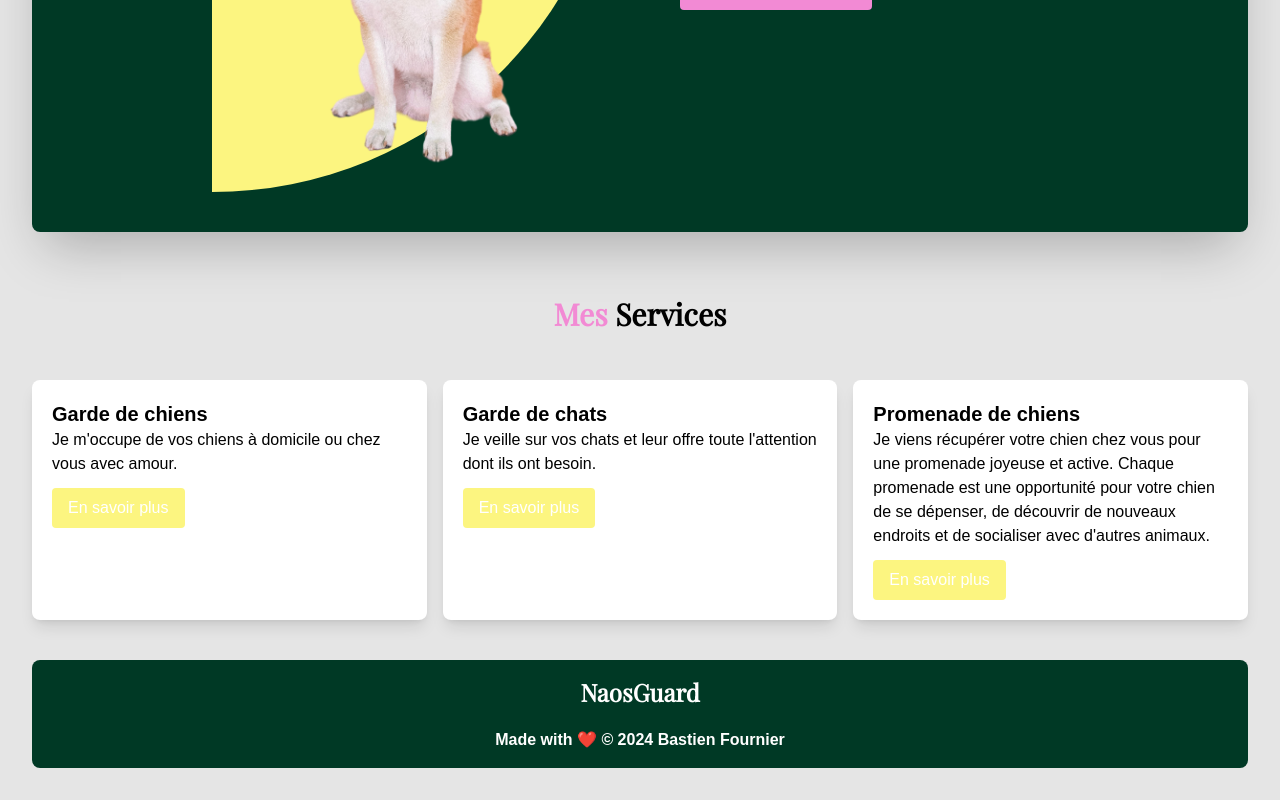
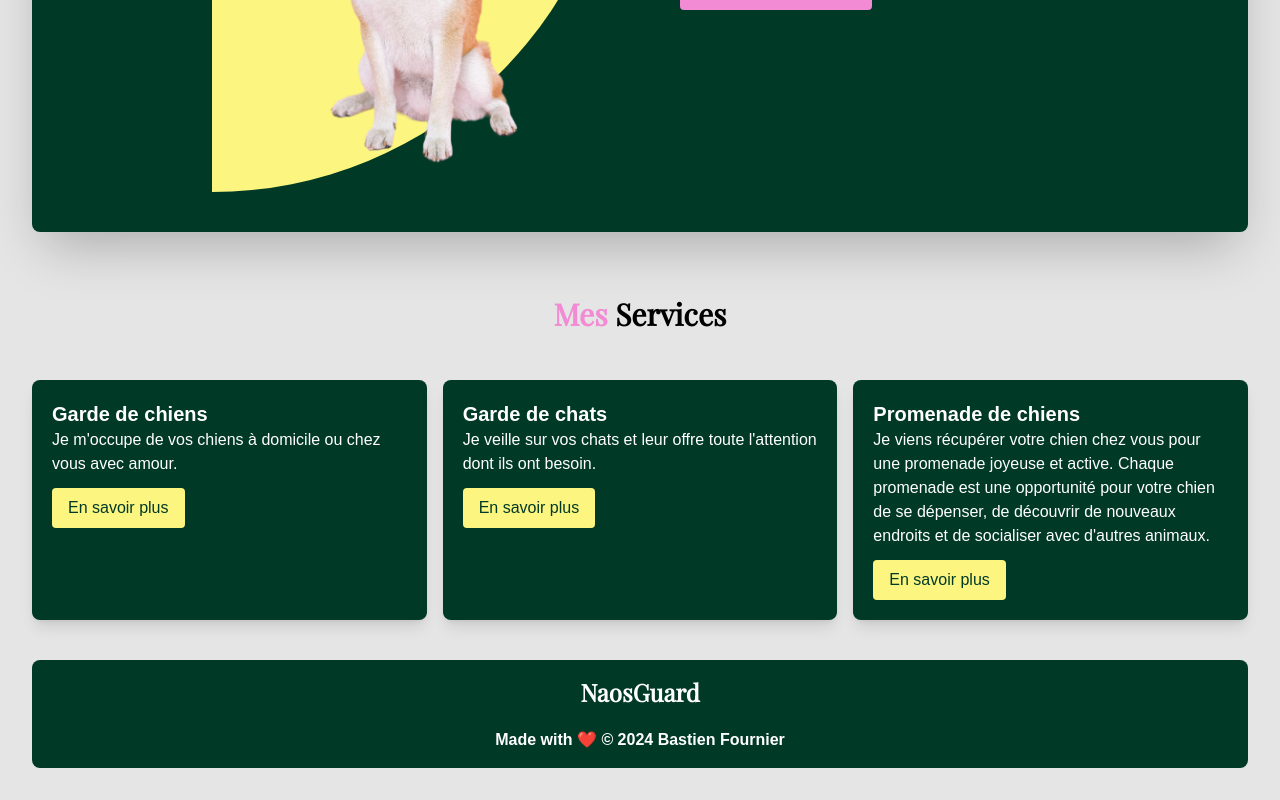
Before and after one commit to bastien-fournier/V2-Site-Petsitting, a React (Vite) app in the folder client/: page / in a window 1280 px wide. Shown: the part 656-1456 px from the top of the page. Built offline with nearby package versions, Linux system fonts and the light colour scheme; no server answers.

Commit message:
add new colors

```diff
--- a/client/src/components/CatSitting.jsx
+++ b/client/src/components/CatSitting.jsx
@@ -3,18 +3,20 @@ import Cat from "../assets/images/cat.jpg";
 
 export default function CatSitting() {
   return (
-    <div className="flex flex-col md:flex-row items-stretch bg-white shadow-lg rounded-lg overflow-hidden">
+    <div className="flex flex-col md:flex-row items-stretch bg-secondary shadow-lg rounded-lg overflow-hidden">
       <img
         src={Cat}
         alt="Cat sitting on Sofa"
         className="w-full md:w-1/2 h-auto md:h-full object-cover"
       />
       <div className="p-6 md:w-1/2">
-        <h2 className="text-2xl font-bold mb-2">Catsitting à domicile</h2>
-        <h4 className="text-lg text-gray-600 mb-4">
+        <h2 className="text-2xl font-bold text-white mb-2">
+          Catsitting à domicile
+        </h2>
+        <h4 className="text-lg text-white mb-4">
           Un séjour confortable pour votre chat, en toute sérénité
         </h4>
-        <p className="text-gray-700">
+        <p className="text-white">
           Pendant votre absence, offrez à votre chat un environnement calme et
           sécurisé, où il pourra rester dans le confort de son propre domicile.
           Nous assurons des visites régulières pour répondre à ses besoins :
@@ -26,7 +28,7 @@ export default function CatSitting() {
         <Link to="/booking-page">
           <button
             type="button"
-            className="mt-3 bg-forth text-white px-4 py-2 rounded"
+            className="mt-3 bg-forth text-secondary px-4 py-2 rounded"
           >
             Réserver
           </button>
--- a/client/src/components/DogSitting.jsx
+++ b/client/src/components/DogSitting.jsx
@@ -3,20 +3,20 @@ import DogSofa from "../assets/images/dogSofa.jpg";
 
 export default function DogSitting() {
   return (
-    <div className="flex flex-col md:flex-row items-center bg-white shadow-lg rounded-lg overflow-hidden">
+    <div className="flex flex-col md:flex-row items-center bg-secondary shadow-lg rounded-lg overflow-hidden">
       <img
         src={DogSofa}
         alt="Dog on Sofa"
         className="w-full md:w-1/2 h-auto md:h-full object-cover"
       />
       <div className="p-6 md:w-1/2">
-        <h2 className="text-2xl font-bold mb-2">
+        <h2 className="text-2xl text-white font-bold mb-2">
           Service d'hébergement pour chiens
         </h2>
-        <h4 className="text-lg text-gray-600 mb-4">
+        <h4 className="text-lg text-white mb-4">
           À domicile, en toute tranquillité
         </h4>
-        <p className="text-gray-700">
+        <p className="text-white">
           Offrez à votre chien un séjour confortable à domicile pendant votre
           absence. Nous garantissons un environnement sécurisé et attentionné,
           idéal pour les chiens de toutes tailles.
@@ -24,7 +24,7 @@ export default function DogSitting() {
         <Link to="/booking-page">
           <button
             type="button"
-            className="mt-3 bg-forth text-white px-4 py-2 rounded"
+            className="mt-3 bg-forth text-secondary px-4 py-2 rounded"
           >
             Réserver
           </button>
--- a/client/src/components/DogWalk.jsx
+++ b/client/src/components/DogWalk.jsx
@@ -3,20 +3,20 @@ import DogWalking from "../assets/images/dogWalk.jpg";
 
 export default function DogWalk() {
   return (
-    <div className="flex flex-col md:flex-row items-stretch bg-white shadow-lg rounded-lg overflow-hidden">
+    <div className="flex flex-col md:flex-row items-stretch bg-secondary shadow-lg rounded-lg overflow-hidden">
       <img
         src={DogWalking}
         alt="Cat sitting on Sofa"
         className="w-full md:w-1/2 h-auto md:h-full object-cover"
       />
       <div className="p-6 md:w-1/2">
-        <h2 className="text-2xl font-bold mb-2">
+        <h2 className="text-2xl font-bold text-white mb-2">
           Promenade de chiens à domicile
         </h2>
-        <h4 className="text-lg text-gray-600 mb-4">
+        <h4 className="text-lg text-white mb-4">
           Des sorties régulières pour le bien-être de votre chien
         </h4>
-        <p className="text-gray-700">
+        <p className="text-white">
           Pendant votre absence, nous nous occupons de promener votre chien et
           de lui offrir des moments de détente et de jeu en extérieur. Nous
           venons directement à votre domicile, emmenons votre chien pour une
@@ -29,7 +29,7 @@ export default function DogWalk() {
         <Link to="/booking-page">
           <button
             type="button"
-            className="mt-3 bg-forth text-white px-4 py-2 rounded"
+            className="mt-3 bg-forth text-secondary px-4 py-2 rounded"
           >
             Réserver
           </button>
--- a/client/src/components/Services.jsx
+++ b/client/src/components/Services.jsx
@@ -8,7 +8,7 @@ export default function Services() {
       </h2>
 
       <div className="grid grid-cols-1 md:grid-cols-2 lg:grid-cols-3 gap-4 mt-12">
-        <div className=" bg-white p-5 shadow-lg rounded-lg">
+        <div className=" bg-secondary p-5 shadow-lg rounded-lg text-white">
           {/* <img
             src="path/to/dog-sitting.jpg"
             alt="Garde de chiens"
@@ -19,13 +19,13 @@ export default function Services() {
           <Link to="/about-services">
             <button
               type="button"
-              className="mt-3 bg-forth text-white px-4 py-2 rounded"
+              className="mt-3 bg-forth text-secondary px-4 py-2 rounded"
             >
               En savoir plus
             </button>
           </Link>
         </div>
-        <div className=" bg-white p-5 shadow-lg rounded-lg">
+        <div className=" bg-secondary text-white p-5 shadow-lg rounded-lg">
           {/* <img
             src="path/to/cat-sitting.jpg"
             alt="Garde de chats"
@@ -39,13 +39,13 @@ export default function Services() {
           <Link to="/about-services">
             <button
               type="button"
-              className="mt-3 bg-forth text-white px-4 py-2 rounded"
+              className="mt-3 bg-forth text-secondary px-4 py-2 rounded"
             >
               En savoir plus
             </button>
           </Link>
         </div>
-        <div className=" bg-white p-5 shadow-lg rounded-lg">
+        <div className=" bg-secondary text-white p-5 shadow-lg rounded-lg">
           {/* <img
             src="path/to/cat-sitting.jpg"
             alt="Garde de chats"
@@ -61,7 +61,7 @@ export default function Services() {
           <Link to="/about-services">
             <button
               type="button"
-              className="mt-3 bg-forth text-white px-4 py-2 rounded"
+              className="mt-3 bg-forth text-secondary px-4 py-2 rounded"
             >
               En savoir plus
             </button>
--- a/client/src/pages/AboutServices.jsx
+++ b/client/src/pages/AboutServices.jsx
@@ -4,7 +4,7 @@ import DogWalk from "../components/DogWalk";
 
 export default function AboutServices() {
   return (
-    <div className="mt-10 flex flex-col gap-6 mb-10">
+    <div className="mt-20 flex flex-col gap-20 mb-20">
       <DogSitting />
       <CatSitting />
       <DogWalk />
```
